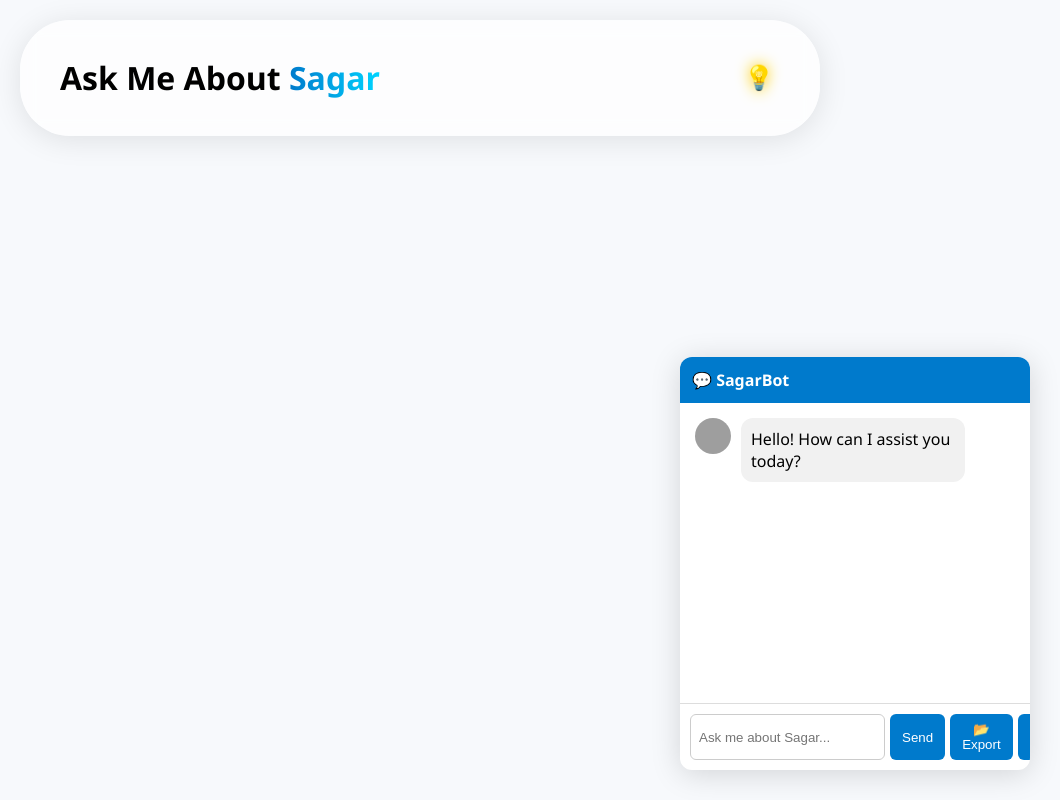
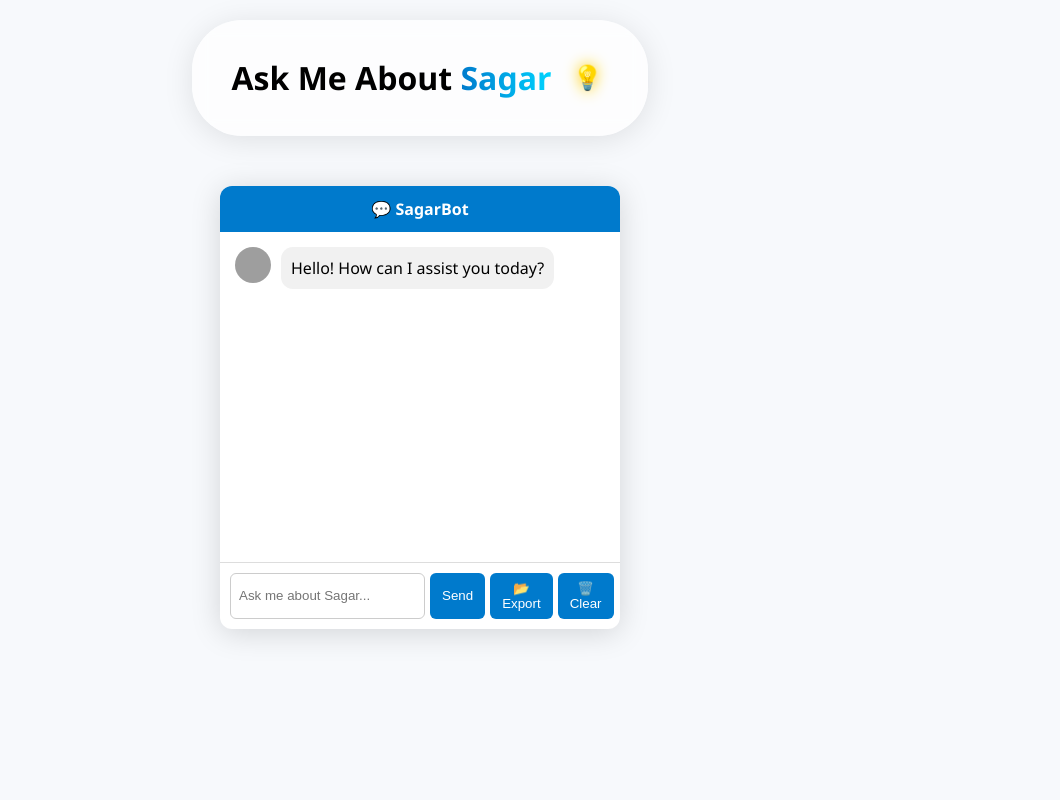
Before and after one commit to sgsagargera/know-sagar-chatbot, a website: page public/index.html in a window 1280 px wide. Shown: the whole page, without its empty margins (220-1280 px from the left). Drawn offline with Linux system fonts and the light colour scheme; grey boxes are pictures that could not be loaded.

Commit message:
Update style.css

```diff
--- a/public/style.css
+++ b/public/style.css
@@ -1,40 +1,32 @@
-/* Global */
-* {
-  box-sizing: border-box;
-}
 body {
   font-family: 'Segoe UI', sans-serif;
   background: #f7f9fc;
   margin: 0;
   transition: background 0.4s ease, color 0.4s ease;
+  text-align: center;
 }
 body.dark-mode {
   background: #1a1a1a;
   color: white;
 }
 
-/* Hero Header */
 .hero-header {
-  position: fixed;
-  top: 20px;
-  left: 50%;
-  transform: translateX(-50%);
+  margin-top: 20px;
   background: rgba(255, 255, 255, 0.7);
   backdrop-filter: blur(10px);
   border-radius: 50px;
   padding: 15px 40px;
   box-shadow: 0 4px 30px rgba(0, 0, 0, 0.1);
-  display: flex;
+  display: inline-flex;
   align-items: center;
-  justify-content: space-between;
-  width: 80%;
-  max-width: 800px;
+  justify-content: center;
   animation: slideDown 0.8s ease;
 }
 .title span {
   background: linear-gradient(to right, #007acc, #00d4ff);
   -webkit-background-clip: text;
   -webkit-text-fill-color: transparent;
+  font-weight: bold;
 }
 body.dark-mode .hero-header {
   background: rgba(30, 30, 30, 0.8);
@@ -51,32 +43,26 @@ body.dark-mode .title span {
   background: none;
   border: none;
   cursor: pointer;
+  margin-left: 15px;
   transition: transform 0.3s ease, color 0.3s ease;
 }
 .bulb-toggle.glow {
   color: #ffcc00;
   text-shadow: 0 0 15px #ffcc00;
 }
-.bulb-toggle:hover {
-  transform: rotate(-15deg) scale(1.1);
-}
 
 /* Chat Widget */
 .chat-widget {
-  position: fixed;
-  bottom: 30px;
-  right: 30px;
-  width: 350px;
+  width: 400px;
   background: white;
   border-radius: 12px;
   box-shadow: 0 4px 30px rgba(0, 0, 0, 0.15);
   display: flex;
   flex-direction: column;
-  overflow: hidden;
-  animation: fadeInUp 0.8s ease;
+  margin: 50px auto;
 }
 body.dark-mode .chat-widget {
-  background: #2a2a2a;
+  background: #2e2e2e;
   color: white;
 }
 .chat-header {
@@ -84,6 +70,8 @@ body.dark-mode .chat-widget {
   color: white;
   padding: 12px;
   font-weight: bold;
+  border-top-left-radius: 12px;
+  border-top-right-radius: 12px;
 }
 .chat-body {
   padding: 15px;
@@ -115,6 +103,9 @@ body.dark-mode .chat-widget {
 .chat-bubble.user .text {
   background: #007acc;
   color: white;
+}
+body.dark-mode .text {
+  background: #444;
 }
 .typing-indicator {
   padding: 5px 15px;
@@ -155,12 +146,7 @@ body.dark-mode .chat-widget {
   background: #ddd;
 }
 
-/* Animations */
-@keyframes fadeInUp {
-  from { transform: translateY(20px); opacity: 0; }
+@keyframes slideDown {
+  from { transform: translateY(-30px); opacity: 0; }
   to { transform: translateY(0); opacity: 1; }
 }
-@keyframes slideDown {
-  from { transform: translate(-50%, -30px); opacity: 0; }
-  to { transform: translate(-50%, 0); opacity: 1; }
-}
```
